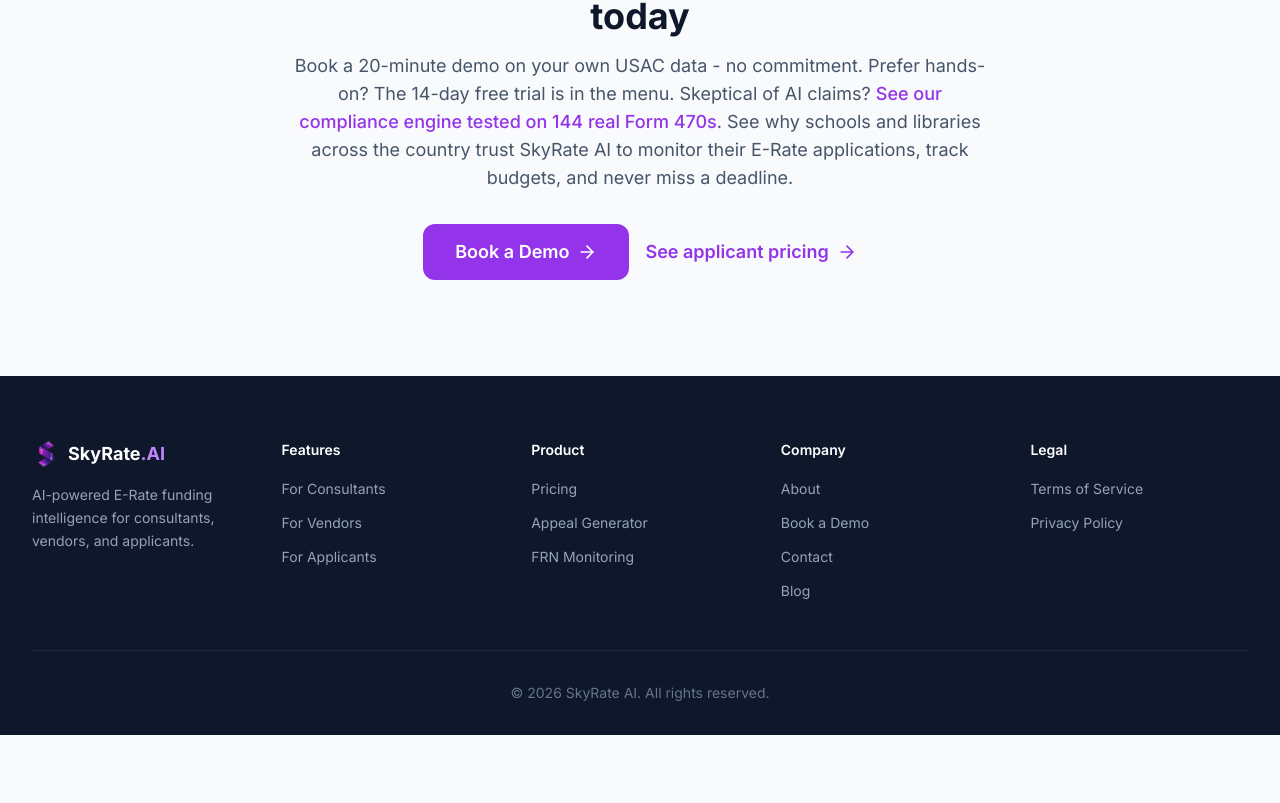
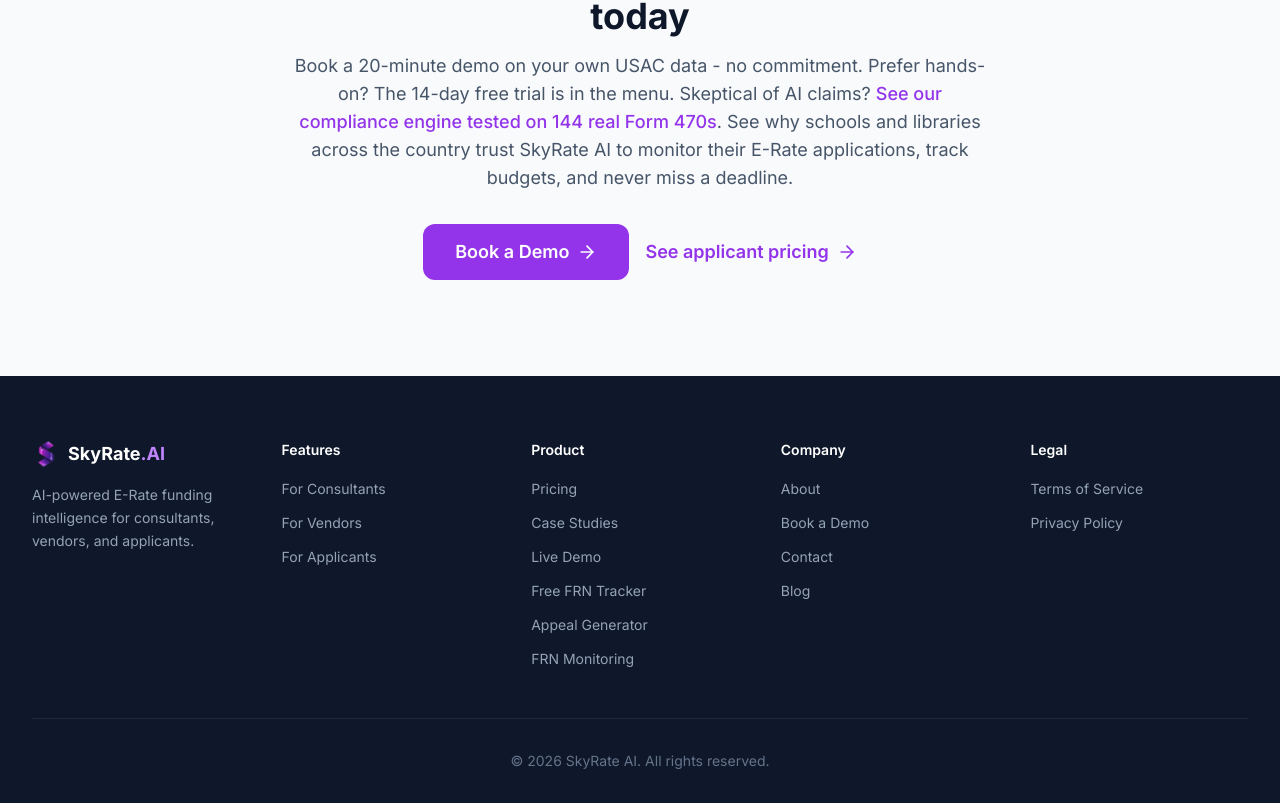
Before and after one commit to orelmeister/skyrate, a Next.js app in the folder frontend/: page /features/applicants in a window 1280 px wide. Shown: the part 3782-4585 px from the top of the page. Before the commit the page ends 4517 px from the top, so only its background shows below. Built offline with nearby package versions, Linux system fonts and the light colour scheme; no server answers.

Commit message:
layout: shared footer gains Case Studies / Live Demo / Free FRN Tracker links (audit: footer link gaps)

```diff
--- a/frontend/components/marketing/MarketingFooter.tsx
+++ b/frontend/components/marketing/MarketingFooter.tsx
@@ -54,6 +54,21 @@
                 <li>
                   <Link href="/pricing" className="text-slate-400 hover:text-white text-sm transition-colors">
                     Pricing
+                  </Link>
+                </li>
+                <li>
+                  <Link href="/case-studies" className="text-slate-400 hover:text-white text-sm transition-colors">
+                    Case Studies
+                  </Link>
+                </li>
+                <li>
+                  <Link href="/demo" className="text-slate-400 hover:text-white text-sm transition-colors">
+                    Live Demo
+                  </Link>
+                </li>
+                <li>
+                  <Link href="/tools/frn-tracker" className="text-slate-400 hover:text-white text-sm transition-colors">
+                    Free FRN Tracker
                   </Link>
                 </li>
                 <li>
```
